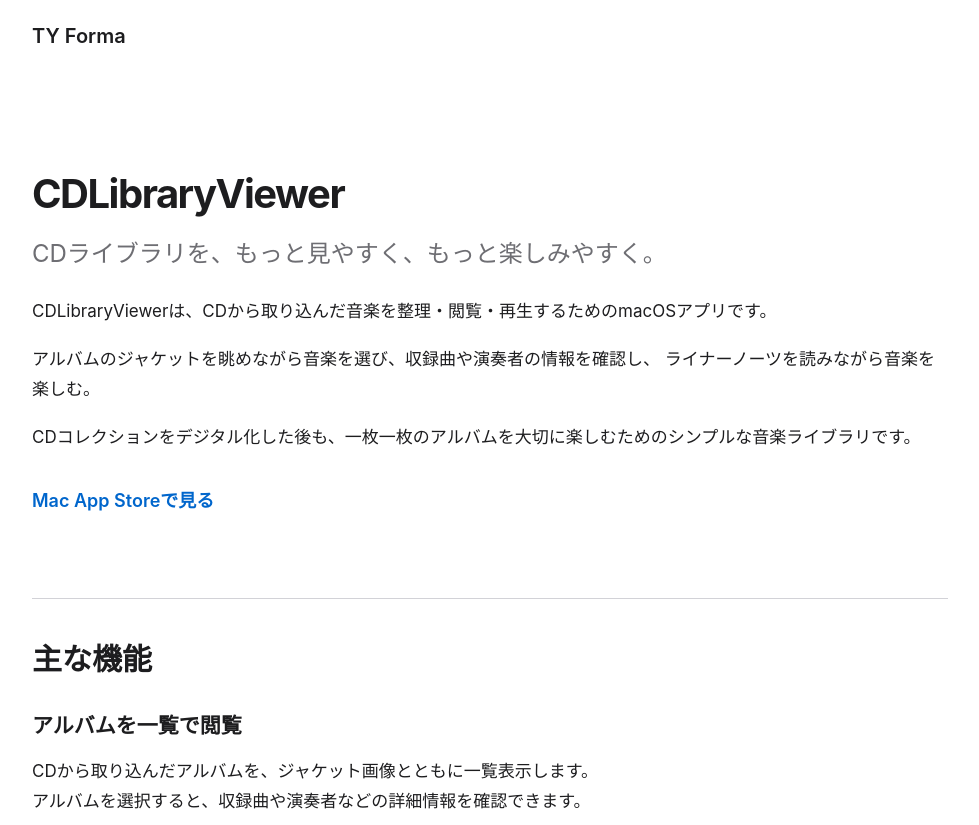
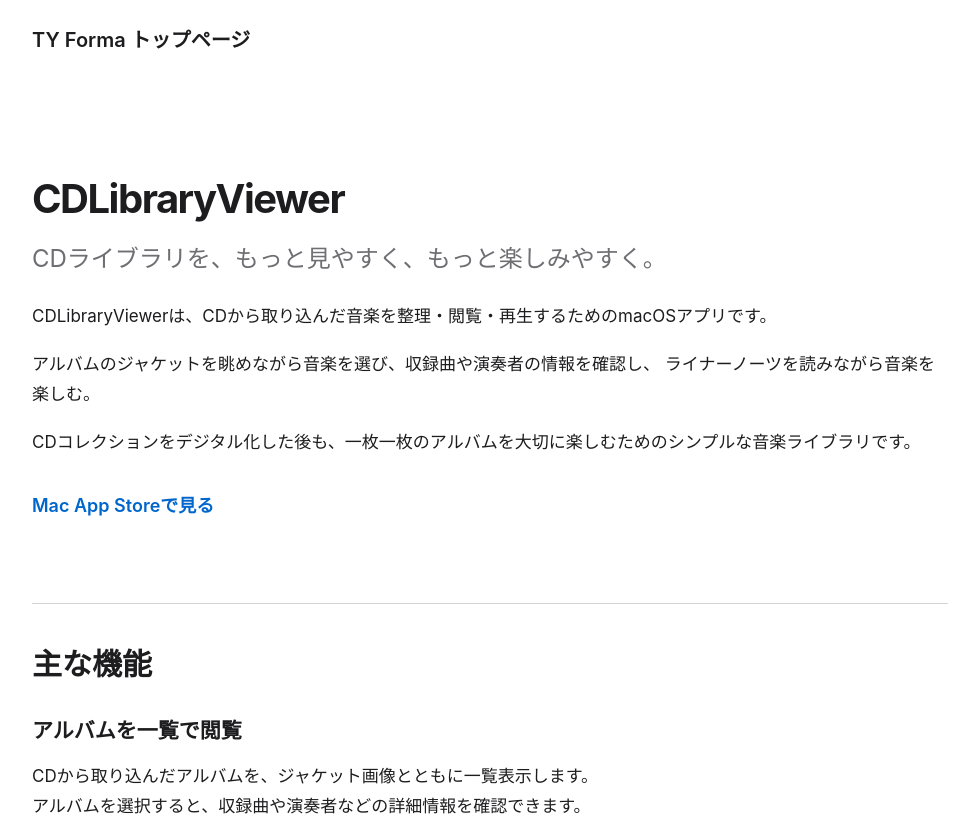
Before and after one commit to tyforma/tyforma.github.io, a plain HTML site: page cdlibraryviewer/index.html in a window 1280 px wide. Shown: the top 825 px of the page, without its empty margins (150-1129 px from the left). Drawn offline with Linux system fonts and the light colour scheme.

Commit message:
Update header link text to include Japanese

```diff
--- a/cdlibraryviewer/index.html
+++ b/cdlibraryviewer/index.html
@@ -133,7 +133,7 @@
 <body>
 
   <header>
-    <a href="/">TY Forma</a>
+    <a href="/">TY Forma トップページ</a>
   </header>
 
   <main>
```
